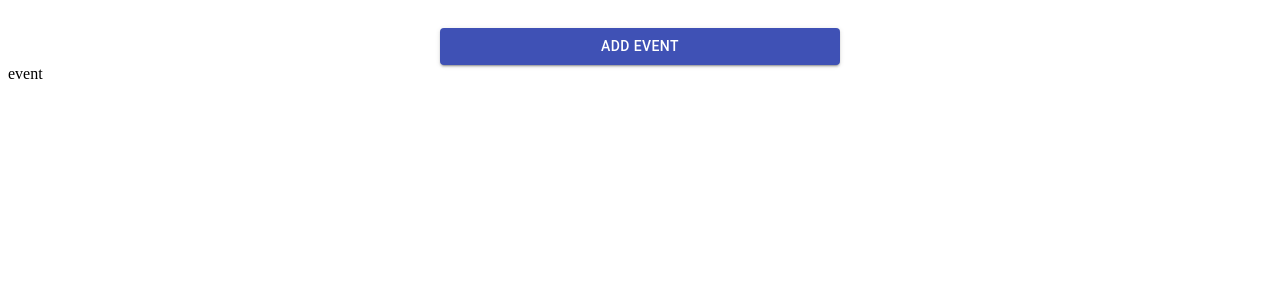
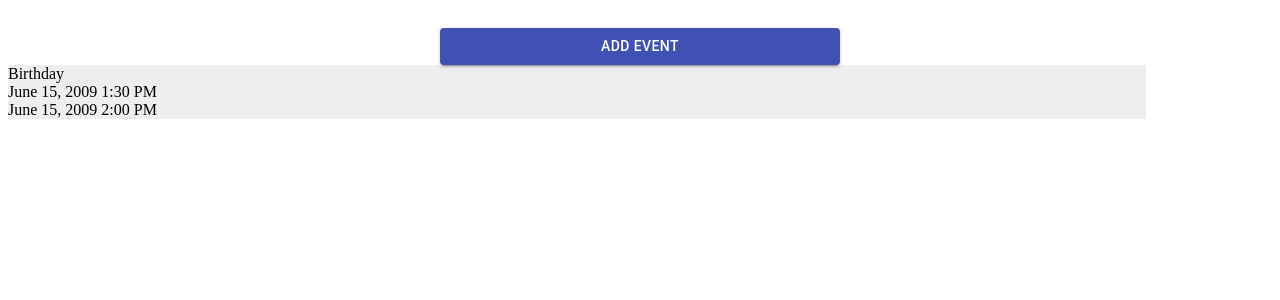
Before and after one commit to pragyes31/Event-Manager, a React (Create React App) app: page / in a window 1280 px wide. Shown: the top 300 px of the page. Built offline with nearby package versions, Linux system fonts and the light colour scheme.

Commit message:
build html structure for eventsList

```diff
--- a/src/App.js
+++ b/src/App.js
@@ -93,7 +93,6 @@ class EventDetailsFormComp extends React.Component {
     this.state = {
       currentEvent: {
         eventName: "",
-        eventDescription: "",
         startDate: "",
         endDate: ""
       }
@@ -107,14 +106,6 @@ class EventDetailsFormComp extends React.Component {
   handleEventName = (e) => {
     this.setState({
       currentEvent: { ...this.state.currentEvent, eventName: e.target.value }
-    });
-  };
-  handleEventDesc = (e) => {
-    this.setState({
-      currentEvent: {
-        ...this.state.currentEvent,
-        eventDescription: e.target.value
-      }
     });
   };
   handleEventStartDate = (e) => {
@@ -145,13 +136,6 @@ class EventDetailsFormComp extends React.Component {
             label="Name your event"
             required
             onChange={this.handleEventName}
-          />
-          <TextField
-            className={classes.eventInputs}
-            onChange={this.handleEventDesc}
-            label="Describe your event"
-            multiline
-            rows={2}
           />
           <TextField
             label="Event start date & time"
@@ -187,6 +171,25 @@ const EventDetailsForm = withStyles(EventDetailsFormStyles)(
   EventDetailsFormComp
 );
 
-function EventsList() {
-  return <div>event</div>;
+const EventsListStyles = {
+  eventsList: {
+    width: "90%",
+    backgroundColor: "#eee",
+    display: "flex"
+  }
+};
+
+function EventsListComp(props) {
+  const { classes } = props;
+  return (
+    <div className={classes.eventsList}>
+      <div className={classes.event}>
+        <div className={classes.name}>Birthday</div>
+        <div className={classes.startDateTime}> June 15, 2009 1:30 PM</div>
+        <div className={classes.endDateTime}>June 15, 2009 2:00 PM</div>
+      </div>
+    </div>
+  );
 }
+
+const EventsList = withStyles(EventsListStyles)(EventsListComp);
--- a/src/styles.css
+++ b/src/styles.css
@@ -1,4 +1,3 @@
 .App {
   font-family: sans-serif;
-
 }
```
